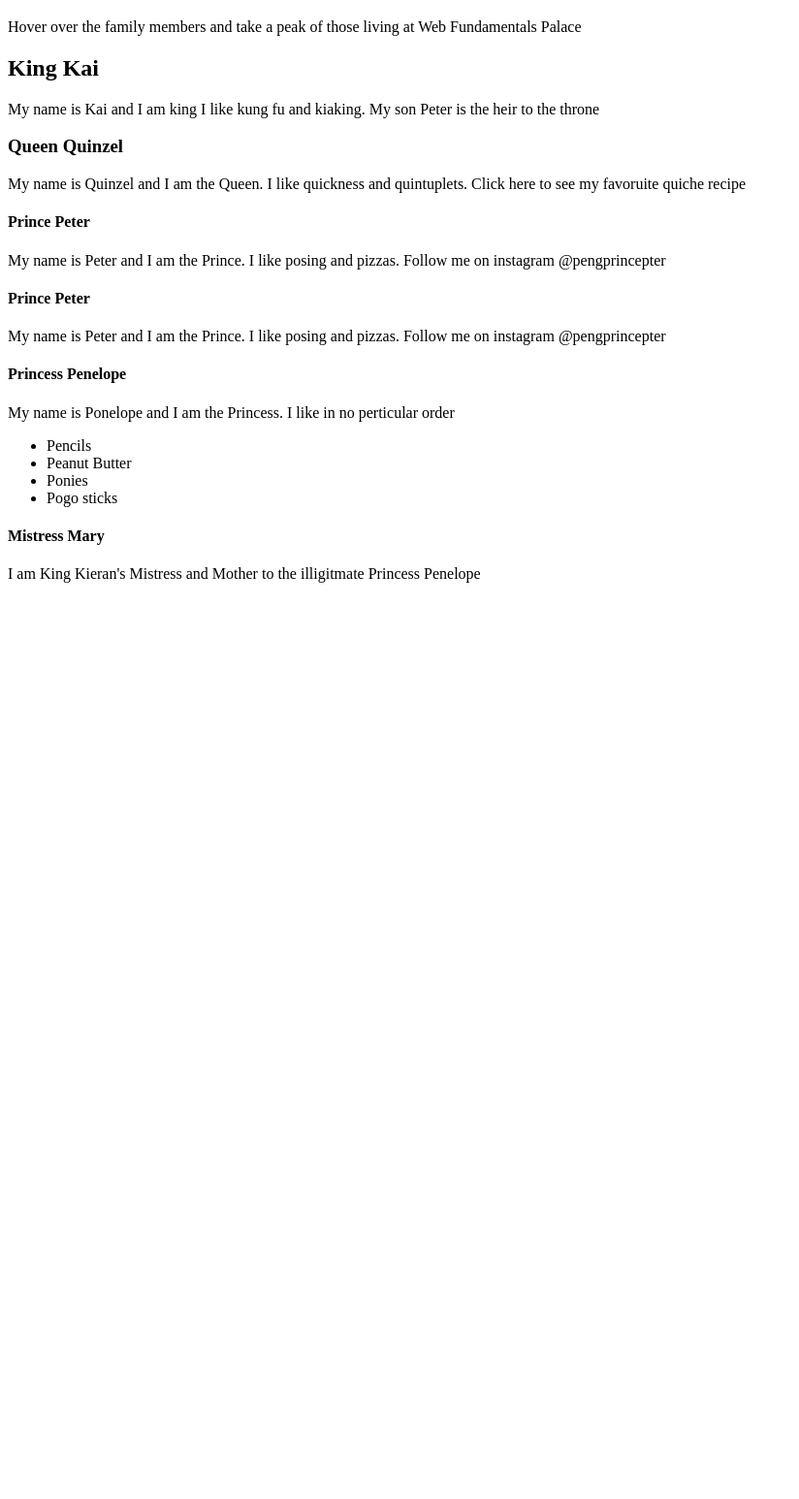
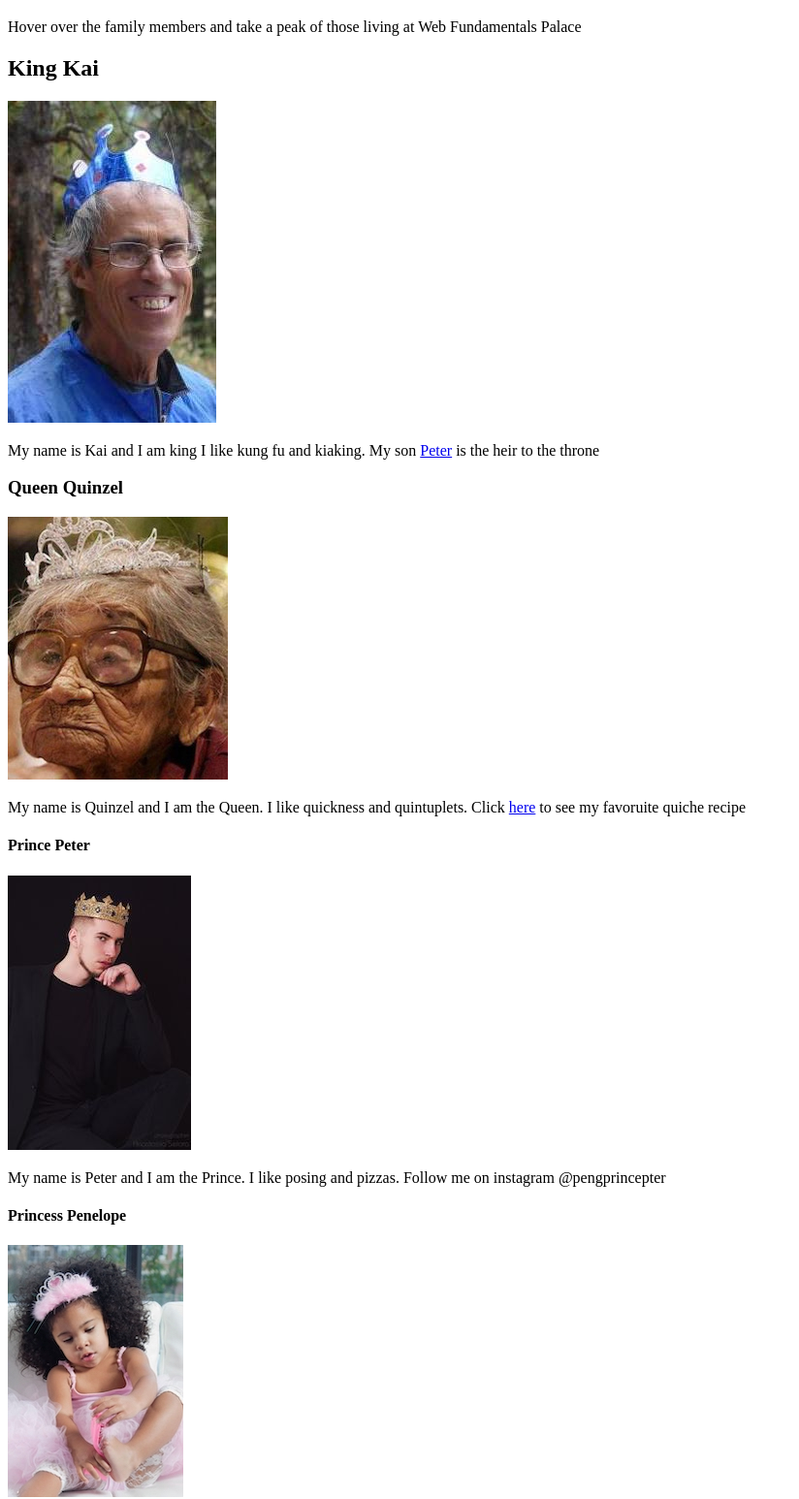
Before and after one commit to EliteSalad/nology-coursework, a plain HTML site: page 02-HTML/index.html in a window 1280 px wide. Shown: the part 61-1607 px from the top of the page at 97% size, without its empty margins (0-824 px from the left). Before the commit the page ends 800 px from the top, so only its background shows below. Drawn offline with Linux system fonts and the light colour scheme.

Commit message:
first challenge complete. footer hyperlink and food recipe opens in new tab

```diff
--- a/02-HTML/index.html
+++ b/02-HTML/index.html
@@ -1,41 +1,51 @@
 <!DOCTYPE html>
 <html lang="en">
   <head>
-    <meta charset="UTF-8">
-    <meta http-equiv="X-UA-Compatible" content="IE=edge">
-    <meta name="viewport" content="width=device-width, initial-scale=1.0">
+    <meta charset="UTF-8" />
+    <meta http-equiv="X-UA-Compatible" content="IE=edge" />
+    <meta name="viewport" content="width=device-width, initial-scale=1.0" />
     <title>Web Fundamentals Palace</title>
   </head>
   <body>
-    <h1>Web Fundamentals Palace</h1>
-    <p> Hover over the family members and take a peak
-        of those living at Web Fundamentals Palace</p>
+    <!-- Commenting in html -->
+    <header>
+      <h1 id="top">Web Fundamentals Palace</h1>
+      <p>
+        Hover over the family members and take a peak of those living at Web
+        Fundamentals Palace
+      </p>
+    </header>
+    <main>
       <h2>King Kai</h2>
-        <p>My name is Kai and I am king I like kung fu and kiaking.
-            My son Peter is the heir to the throne</p>
-
+      <img src="./Images/king.jpg" alt="King Kieran" />
+      <p>
+        My name is Kai and I am king I like kung fu and kiaking. My son
+        <a href="#peter">Peter</a> is the heir to the throne
+      </p>
       <h3>Queen Quinzel</h3>
-            <p>My name is Quinzel and I am the Queen.
-                I like quickness and quintuplets.
-                Click here to see my favoruite quiche recipe
+      <img src="./Images/queen.jpg" alt="=Queen Quinzel" />
+      <p>
+        My name is Quinzel and I am the Queen. I like quickness and quintuplets.
+        Click
+        <a
+          href="https://www.bbc.co.uk/food/recipes/quichelorraine_71987"
+          target="_blank"
+        >
+          here</a
+        >
+        to see my favoruite quiche recipe
       </p>
-
-            <h4>Prince Peter</h4>
-            <p>My name is Peter and I am the Prince.
-                I like posing and pizzas.
-                Follow me on instagram @pengprincepter
-            </p>
-
-
-            <h4>Prince Peter</h4>
-            <p>My name is Peter and I am the Prince.
-                I like posing and pizzas.
-                Follow me on instagram @pengprincepter
+      <h4 id="peter">Prince Peter</h4>
+      <img src="./Images/prince.jpg" alt="Prince Peter" />
+      <p>
+        My name is Peter and I am the Prince. I like posing and pizzas. Follow
+        me on instagram @pengprincepter
       </p>
 
       <h4>Princess Penelope</h4>
-            <p>My name is Ponelope and I am the Princess.
-                I like in no perticular order
+      <img src="./Images/princess.jpg" alt="Princess Penelope" />
+      <p>
+        My name is Ponelope and I am the Princess. I like in no perticular order
       </p>
       <ul>
         <li>Pencils</li>
@@ -44,10 +54,14 @@
         <li>Pogo sticks</li>
       </ul>
 
-            <h4>Mistress Mary</h4>
-            <p>I am King Kieran's Mistress and Mother to
-                the illigitmate Princess Penelope
+      <h5>Mistress Mary</h5>
+      <img src="./Images/susan.jpg" alt="Mary (Mistress)" />
+      <p>
+        I am King Kai's Mistress and Mother to the illigitmate Princess Penelope
       </p>
-
+    </main>
+    <footer>
+      <p><a href="#top">would you like to see the top again?</a></p>
+    </footer>
   </body>
 </html>
```
Lines whose indentation alone changed are shown as unchanged.
